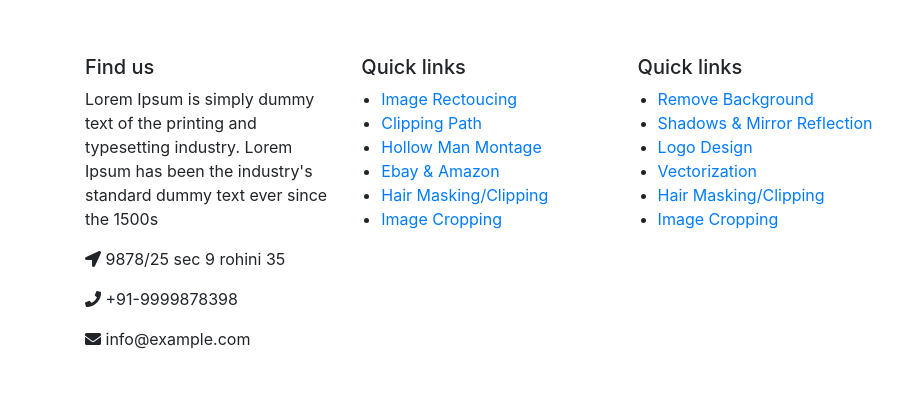
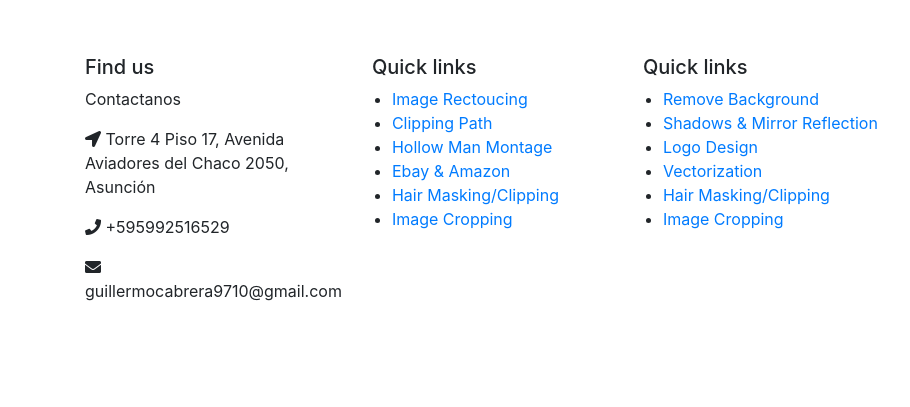
Before and after one commit to gillopy/gillopy.github.io, a plain HTML site: page index.html in a window 1280 px wide. Shown: the part 991-1398 px from the top of the page, 0-910 px from the left. Drawn offline with nearby package versions, Linux system fonts and the light colour scheme.

Commit message:
Update index.html

```diff
--- a/index.html
+++ b/index.html
@@ -51,10 +51,10 @@
 <div class=" col-sm-4 col-md col-sm-4  col-12 col">
 <h5 class="headin5_amrc col_white_amrc pt2">Find us</h5>
 <!--headin5_amrc-->
-<p class="mb10">Lorem Ipsum is simply dummy text of the printing and typesetting industry. Lorem Ipsum has been the industry's standard dummy text ever since the 1500s</p>
-<p><i class="fa fa-location-arrow"></i> 9878/25 sec 9 rohini 35 </p>
-<p><i class="fa fa-phone"></i>  +91-9999878398  </p>
-<p><i class="fa fa fa-envelope"></i> info@example.com  </p>
+<p class="mb10">Contactanos</p>
+<p><i class="fa fa-location-arrow"></i> Torre 4 Piso 17, Avenida Aviadores del Chaco 2050, Asunción </p>
+<p><i class="fa fa-phone"></i>  +595992516529  </p>
+<p><i class="fa fa fa-envelope"></i> guillermocabrera9710@gmail.com  </p>
 
 
 </div>
```
